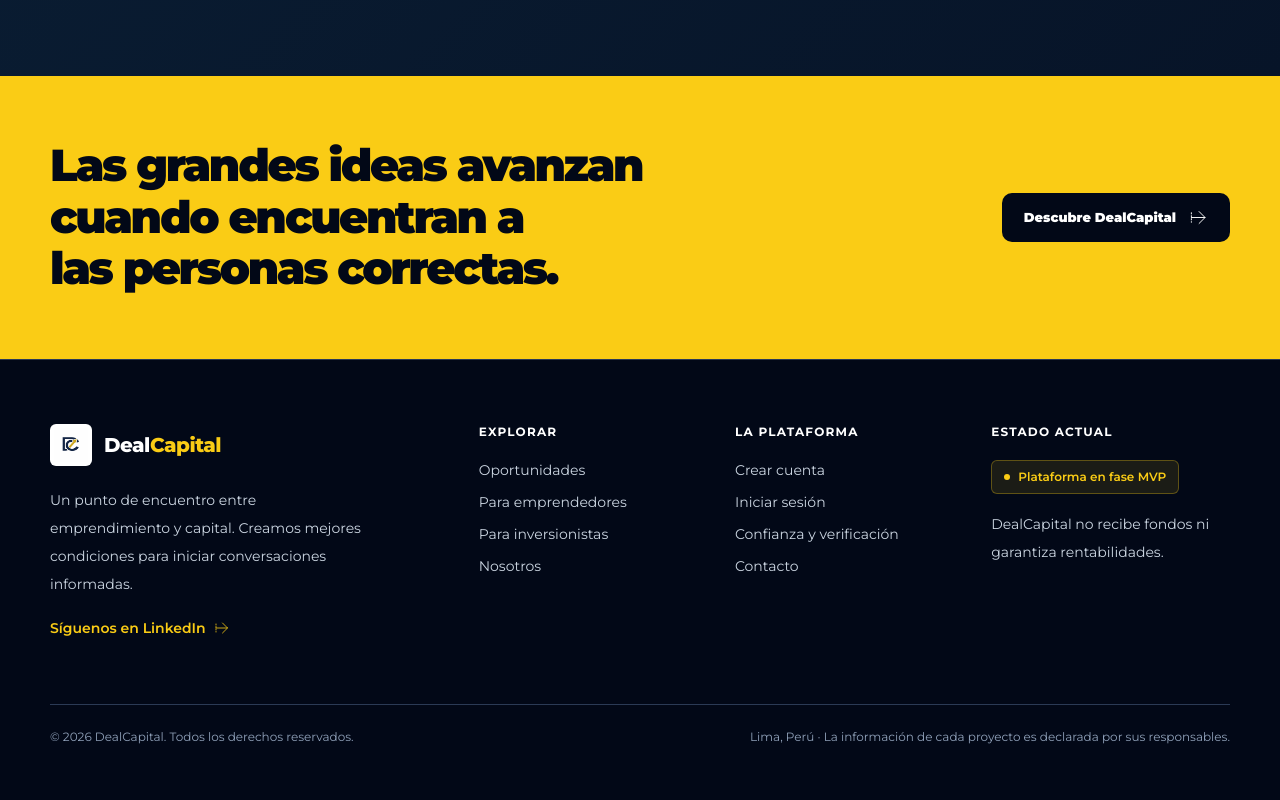
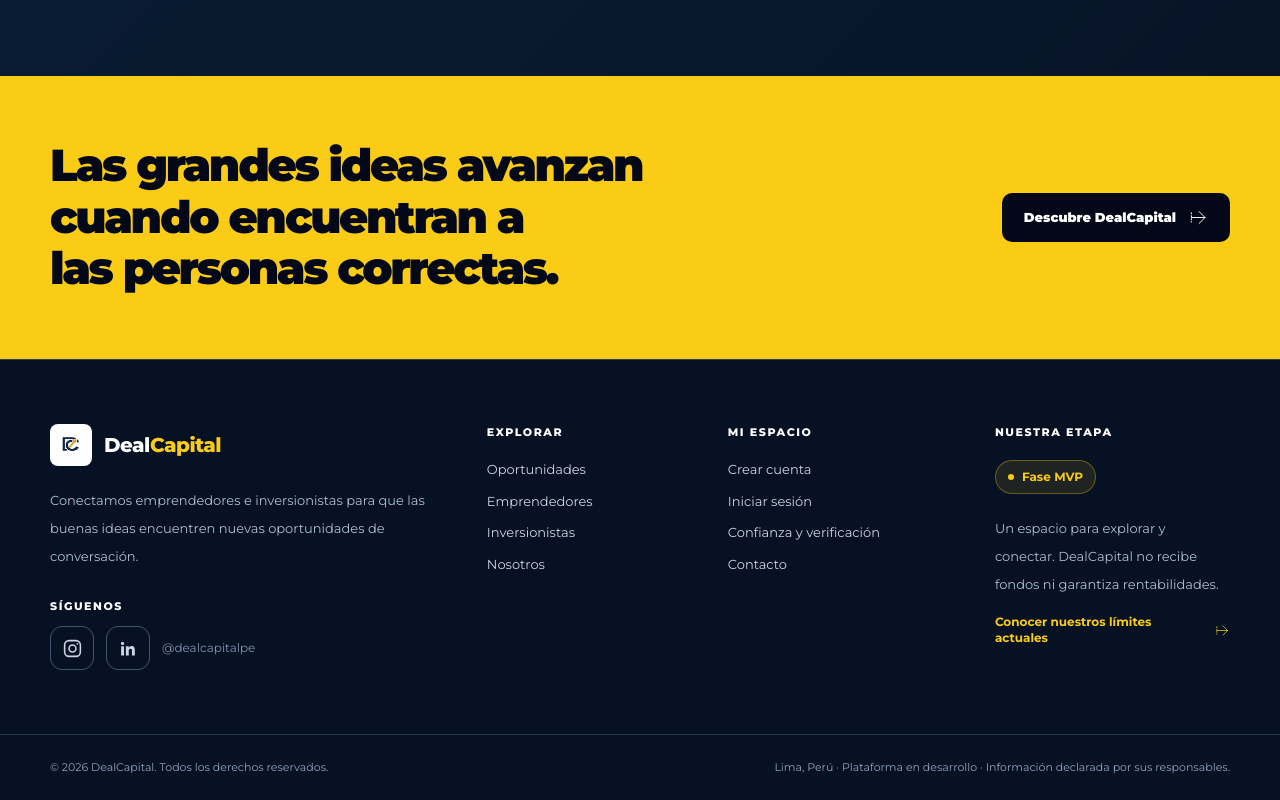
Before and after one commit to axelcrack01/DealCapital, a Next.js app: page / in a window 1280 px wide. Shown: the part 3126-3926 px from the top of the page. Before the commit the page ends 3895 px from the top, so only its background shows below. Built offline with nearby package versions, Linux system fonts and the light colour scheme; no server answers; the database is empty.

Commit message:
fix(footer): session-aware account links and official Instagram and LinkedIn icons

```diff
--- a/app/components/footer.tsx
+++ b/app/components/footer.tsx
@@ -1,49 +1,158 @@
+"use client";
+
+import Image from "next/image";
 import Link from "next/link";
+import { useEffect, useState } from "react";
+import { supabase } from "../../lib/supabase";
 import BrandIcon from "./BrandIcon";
 
+type AuthState = "loading" | "signed-in" | "signed-out";
+
+function InstagramIcon() {
+  return (
+    <svg viewBox="0 0 24 24" width={21} height={21} fill="none" stroke="currentColor"
+      strokeWidth="1.8" strokeLinecap="round" strokeLinejoin="round" aria-hidden="true">
+      <rect x="3" y="3" width="18" height="18" rx="5" />
+      <circle cx="12" cy="12" r="4" />
+      <circle cx="17.6" cy="6.6" r="1" fill="currentColor" stroke="none"/>
+    </svg>
+  );
+}
+
+function LinkedInIcon() {
+  return (
+    <svg viewBox="0 0 24 24" width={21} height={21} fill="currentColor" aria-hidden="true">
+      <path d="M5.2 8.1a1.9 1.9 0 1 0 0-3.8 1.9 1.9 0 0 0 0 3.8ZM3.55 9.55h3.3V20h-3.3V9.55ZM9 9.55h3.15v1.43h.05a3.47 3.47 0 0 1 3.11-1.72c3.33 0 3.94 2.19 3.94 5.03V20h-3.3v-5.04c0-1.2-.03-2.76-1.68-2.76-1.69 0-1.95 1.31-1.95 2.67V20H9V9.55Z"/>
+    </svg>
+  );
+}
+
 export default function Footer() {
+  const [authState, setAuthState] = useState<AuthState>("loading");
+  const [logoutError, setLogoutError] = useState<string | null>(null);
+
+  useEffect(() => {
+    let active = true;
+    let receivedAuthEvent = false;
+
+    const { data: listener } = supabase.auth.onAuthStateChange((_event, session) => {
+      receivedAuthEvent = true;
+      if (active) setAuthState(session?.user ? "signed-in" : "signed-out");
+    });
+
+    void supabase.auth.getUser().then(({ data }) => {
+      if (active && !receivedAuthEvent) {
+        setAuthState(data.user ? "signed-in" : "signed-out");
+      }
+    }).catch(() => {
+      if (active && !receivedAuthEvent) setAuthState("signed-out");
+    });
+
+    return () => {
+      active = false;
+      listener.subscription.unsubscribe();
+    };
+  }, []);
+
+  const signOut = async () => {
+    setLogoutError(null);
+    const { error } = await supabase.auth.signOut();
+    if (error) {
+      setLogoutError("No se pudo cerrar la sesión. Inténtalo nuevamente.");
+      return;
+    }
+    setAuthState("signed-out");
+    window.location.assign("/");
+  };
+
   return (
-    <footer className="border-t border-[#2b3a55] bg-[#020817] text-[#cbd5e1]">
-      <div className="dc-container grid gap-11 py-16 lg:grid-cols-[1.45fr_.8fr_.8fr_.9fr]">
-        <div>
-          <Link href="/" className="mb-5 inline-flex items-center gap-3" aria-label="DealCapital, volver a inicio">
-            <img src="/logo.png" width={42} height={42} alt="" className="size-[42px] rounded-md bg-white object-contain p-1"/>
-            <span className="text-xl font-extrabold tracking-tight text-white">Deal<span className="text-[#facc15]">Capital</span></span>
+    <footer className="border-t border-[#30405a] bg-[#061124] text-[#cbd5e1]">
+      <div className="dc-container grid gap-10 py-14 sm:py-16 lg:grid-cols-[1.55fr_.8fr_.9fr_.9fr] lg:gap-8">
+        <div className="lg:pr-7">
+          <Link href="/" className="mb-5 inline-flex items-center gap-3"
+            aria-label="DealCapital, volver al inicio">
+            <Image src="/logo.png" width={42} height={42} alt=""
+              className="size-[42px] rounded-lg bg-white object-contain p-1"/>
+            <span className="text-xl font-extrabold tracking-tight text-white">
+              Deal<span className="text-[#facc15]">Capital</span>
+            </span>
           </Link>
-          <p className="max-w-xs text-sm leading-7">
-            Un punto de encuentro entre emprendimiento y capital.
-            Creamos mejores condiciones para iniciar conversaciones informadas.
+          <p className="max-w-sm text-[13px] leading-7 text-[#aebed3]">
+            Conectamos emprendedores e inversionistas para que las buenas ideas
+            encuentren nuevas oportunidades de conversación.
           </p>
-          <a className="mt-5 inline-flex items-center gap-2 text-sm font-semibold text-[#facc15] hover:underline"
-             href="https://www.linkedin.com/company/dealcapital/" target="_blank" rel="noopener noreferrer">
-            Síguenos en LinkedIn <BrandIcon name="arrow" size={16}/>
-          </a>
+          <div className="mt-7">
+            <h2 className="mb-3 text-[11px] font-extrabold uppercase tracking-[.14em] text-white">Síguenos</h2>
+            <div className="flex items-center gap-3">
+              <a href="https://www.instagram.com/dealcapitalpe/"
+                target="_blank" rel="noopener noreferrer"
+                aria-label="Instagram de DealCapital (se abre en otra pestaña)"
+                title="Instagram · @dealcapitalpe"
+                className="grid size-11 place-items-center rounded-xl border border-[#41536f] text-[#cbd5e1] transition-colors hover:border-[#facc15] hover:bg-[#facc15]/10 hover:text-[#facc15] focus-visible:outline focus-visible:outline-2 focus-visible:outline-[#facc15]">
+                <InstagramIcon/>
+              </a>
+              <a href="https://www.linkedin.com/company/dealcapital/"
+                target="_blank" rel="noopener noreferrer"
+                aria-label="LinkedIn de DealCapital (se abre en otra pestaña)"
+                title="LinkedIn · DealCapital"
+                className="grid size-11 place-items-center rounded-xl border border-[#41536f] text-[#cbd5e1] transition-colors hover:border-[#facc15] hover:bg-[#facc15]/10 hover:text-[#facc15] focus-visible:outline focus-visible:outline-2 focus-visible:outline-[#facc15]">
+                <LinkedInIcon/>
+              </a>
+              <span className="text-xs text-[#8294b0]">@dealcapitalpe</span>
+            </div>
+          </div>
         </div>
-        <nav aria-label="Explorar DealCapital" className="flex flex-col gap-3 text-sm">
-          <h2 className="mb-2 text-xs font-bold uppercase tracking-widest text-white">Explorar</h2>
+
+        <nav aria-label="Explorar DealCapital" className="flex flex-col items-start gap-3 text-[13px]">
+          <h2 className="mb-2 text-[11px] font-extrabold uppercase tracking-[.14em] text-white">Explorar</h2>
           <Link className="hover:text-[#facc15]" href="/oportunidades">Oportunidades</Link>
-          <Link className="hover:text-[#facc15]" href="/emprendedores">Para emprendedores</Link>
-          <Link className="hover:text-[#facc15]" href="/inversionistas">Para inversionistas</Link>
+          <Link className="hover:text-[#facc15]" href="/emprendedores">Emprendedores</Link>
+          <Link className="hover:text-[#facc15]" href="/inversionistas">Inversionistas</Link>
           <Link className="hover:text-[#facc15]" href="/nosotros">Nosotros</Link>
         </nav>
-        <nav aria-label="Información de la plataforma" className="flex flex-col gap-3 text-sm">
-          <h2 className="mb-2 text-xs font-bold uppercase tracking-widest text-white">La plataforma</h2>
-          <Link className="hover:text-[#facc15]" href="/registro">Crear cuenta</Link>
-          <Link className="hover:text-[#facc15]" href="/login">Iniciar sesión</Link>
+
+        <nav aria-label="Accesos de DealCapital" className="flex flex-col items-start gap-3 text-[13px]">
+          <h2 className="mb-2 text-[11px] font-extrabold uppercase tracking-[.14em] text-white">Mi espacio</h2>
+          {authState === "signed-in" ? (
+            <>
+              <Link className="hover:text-[#facc15]" href="/dashboard">Mi panel</Link>
+              <Link className="hover:text-[#facc15]" href="/perfil">Mi perfil</Link>
+              <button type="button" onClick={signOut} className="text-left text-[#facc15] hover:underline">
+                Cerrar sesión
+              </button>
+              {logoutError && <p role="alert" className="text-xs text-rose-300">{logoutError}</p>}
+            </>
+          ) : authState === "signed-out" ? (
+            <>
+              <Link className="hover:text-[#facc15]" href="/registro">Crear cuenta</Link>
+              <Link className="hover:text-[#facc15]" href="/login">Iniciar sesión</Link>
+            </>
+          ) : (
+            <span role="status" className="text-xs text-[#8497b0]">Comprobando sesión…</span>
+          )}
           <Link className="hover:text-[#facc15]" href="/verificacion">Confianza y verificación</Link>
           <Link className="hover:text-[#facc15]" href="/contacto">Contacto</Link>
         </nav>
-        <div className="text-sm">
-          <h2 className="mb-5 text-xs font-bold uppercase tracking-widest text-white">Estado actual</h2>
-          <span className="inline-flex items-center gap-2 rounded-md border border-[#facc15]/30 bg-[#facc15]/10 px-3 py-2 text-xs font-semibold text-[#facc15]">
-            <span className="size-1.5 rounded-full bg-[#facc15]"/> Plataforma en fase MVP
+
+        <div className="text-[13px]">
+          <h2 className="mb-5 text-[11px] font-extrabold uppercase tracking-[.14em] text-white">Nuestra etapa</h2>
+          <span className="inline-flex items-center gap-2 rounded-full border border-[#facc15]/35 bg-[#facc15]/10 px-3 py-2 text-xs font-bold text-[#facc15]">
+            <span className="size-1.5 rounded-full bg-[#facc15]"/> Fase MVP
           </span>
-          <p className="mt-4 leading-7 text-[#cbd5e1]">DealCapital no recibe fondos ni garantiza rentabilidades.</p>
+          <p className="mt-5 max-w-[230px] leading-7 text-[#aebed3]">
+            Un espacio para explorar y conectar. DealCapital no recibe fondos ni garantiza rentabilidades.
+          </p>
+          <Link href="/verificacion" className="mt-4 inline-flex items-center gap-2 text-xs font-bold text-[#facc15] hover:underline">
+            Conocer nuestros límites actuales <BrandIcon name="arrow" size={15}/>
+          </Link>
         </div>
       </div>
-      <div className="dc-container flex flex-col justify-between gap-3 border-t border-[#2b3a55] py-6 text-xs text-slate-400 md:flex-row">
-        <span>© {new Date().getFullYear()} DealCapital. Todos los derechos reservados.</span>
-        <span>Lima, Perú · La información de cada proyecto es declarada por sus responsables.</span>
+
+      <div className="border-t border-[#263750]">
+        <div className="dc-container flex flex-col justify-between gap-3 py-6 text-[11px] text-[#8fa3be] md:flex-row md:items-center">
+          <span>© {new Date().getFullYear()} DealCapital. Todos los derechos reservados.</span>
+          <span>Lima, Perú · Plataforma en desarrollo · Información declarada por sus responsables.</span>
+        </div>
       </div>
     </footer>
   );
```
